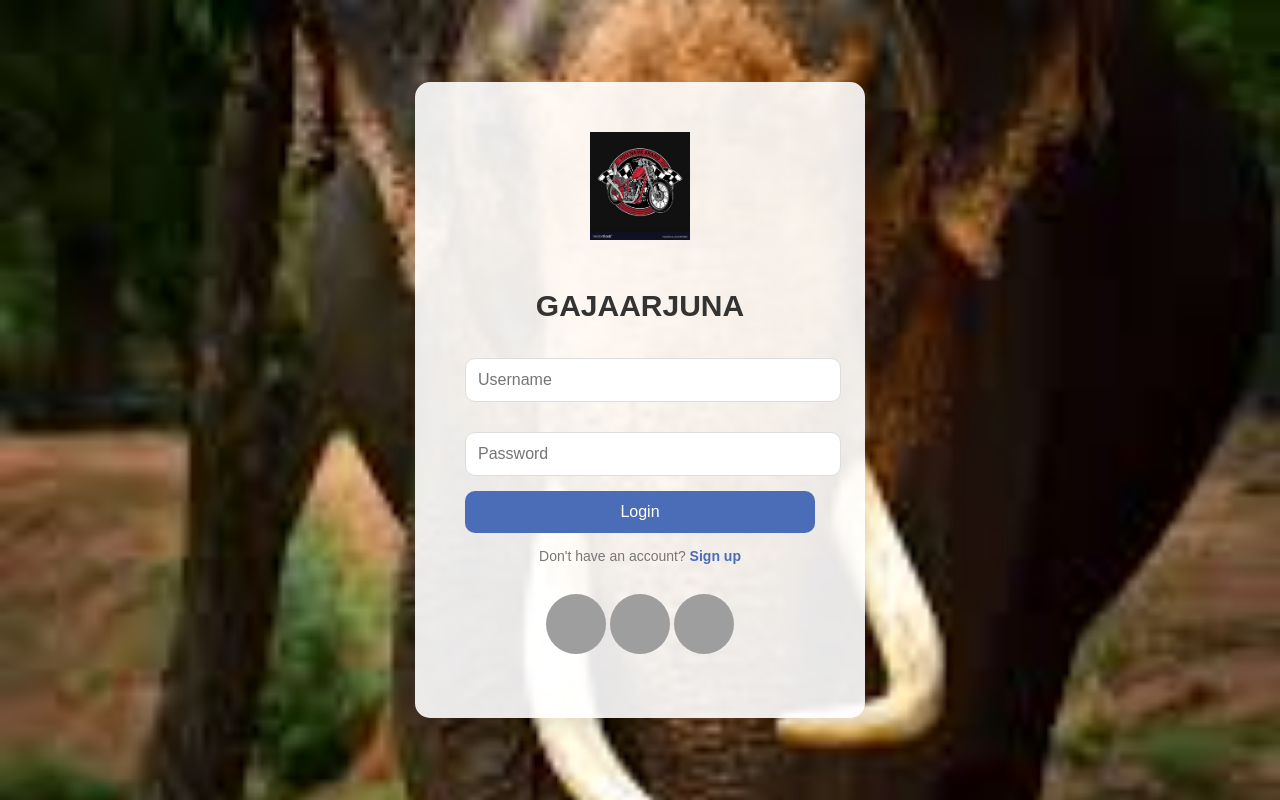
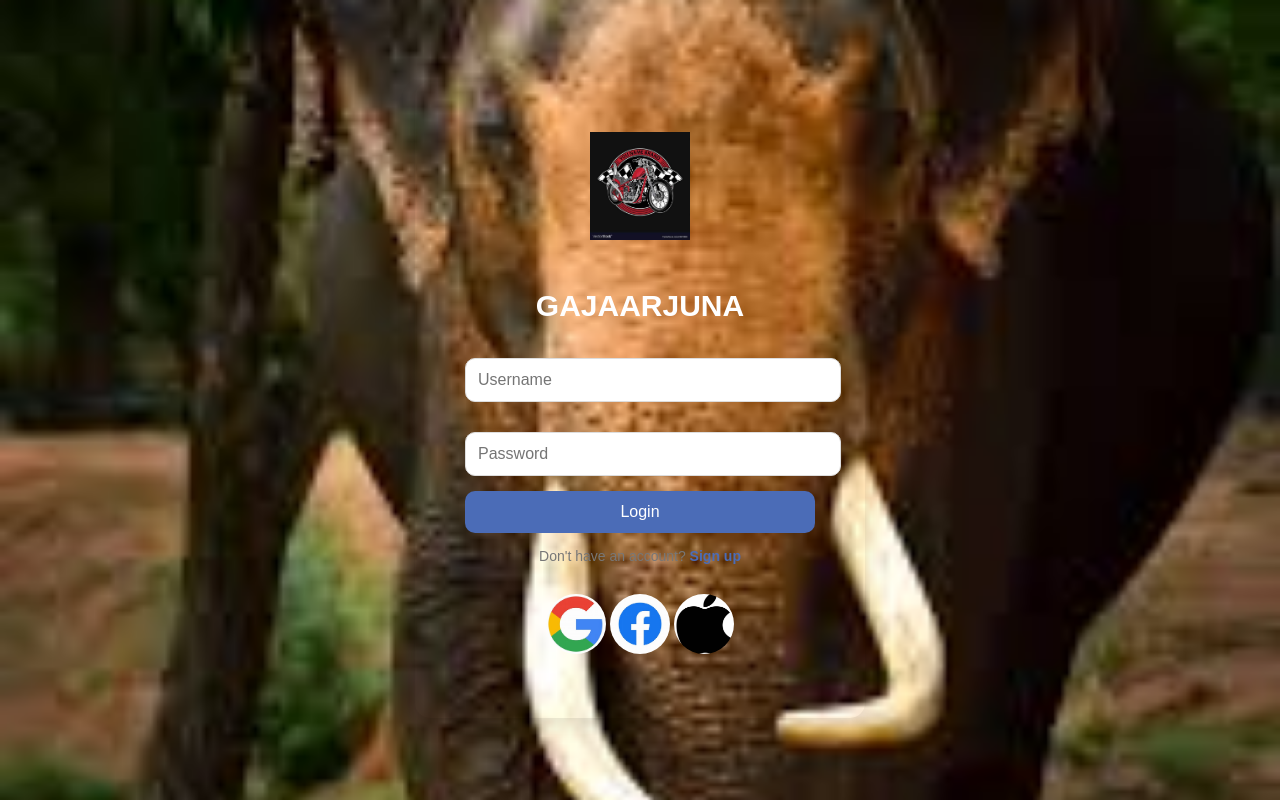
Before and after one commit to Raj000007/Biker_club, a Flask app: page / in a window 1280 px wide. Run offline with Flask 3, Linux system fonts and the light colour scheme; grey boxes are pictures that could not be loaded.

Commit message:
Update login.html

```diff
--- a/templates/login.html
+++ b/templates/login.html
@@ -20,7 +20,7 @@
         }
 
         .login-container {
-            background-color: rgba(255, 255, 255, 0.9);
+            background-color: transparent;  /* Removed white background */
             border-radius: 15px;
             box-shadow: 0 8px 20px rgba(0, 0, 0, 0.1);
             padding: 50px;
@@ -41,7 +41,7 @@
 
         h2 {
             font-size: 30px;
-            color: #333;
+            color: #fff;  /* White text for better contrast */
             margin-bottom: 20px;
             font-weight: bold;
             text-transform: uppercase;
@@ -145,17 +145,17 @@
         <div class="social-buttons">
             <!-- Google Login Image (Circular) -->
             <a href="/auth/google">
-                <img src="{{ url_for('static', filename='google.jpeg') }}" alt="Google Logo">
+                <img src="{{ url_for('static', filename='google.jpg') }}" alt="Google Logo">
             </a>
 
             <!-- Facebook Login Image (Circular) -->
             <a href="/auth/facebook">
-                <img src="{{ url_for('static', filename='fb.jpeg') }}" alt="Facebook Logo">
+                <img src="{{ url_for('static', filename='fb.jpg') }}" alt="Facebook Logo">
             </a>
 
             <!-- Apple ID Login Image (Circular) -->
             <a href="/auth/apple">
-                <img src="{{ url_for('static', filename='apple.jpeg') }}" alt="Apple Logo">
+                <img src="{{ url_for('static', filename='apple.jpg') }}" alt="Apple Logo">
             </a>
         </div>
     </div>
```
